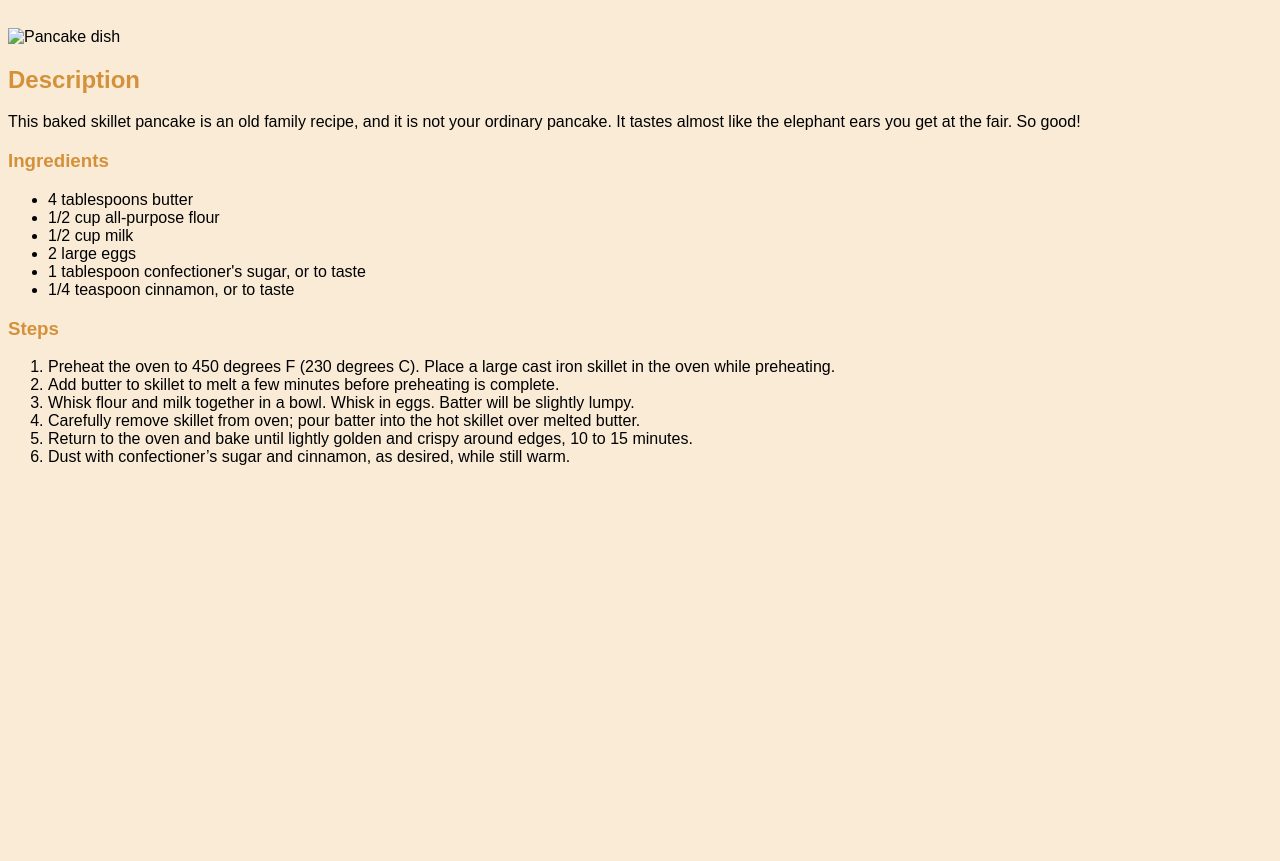
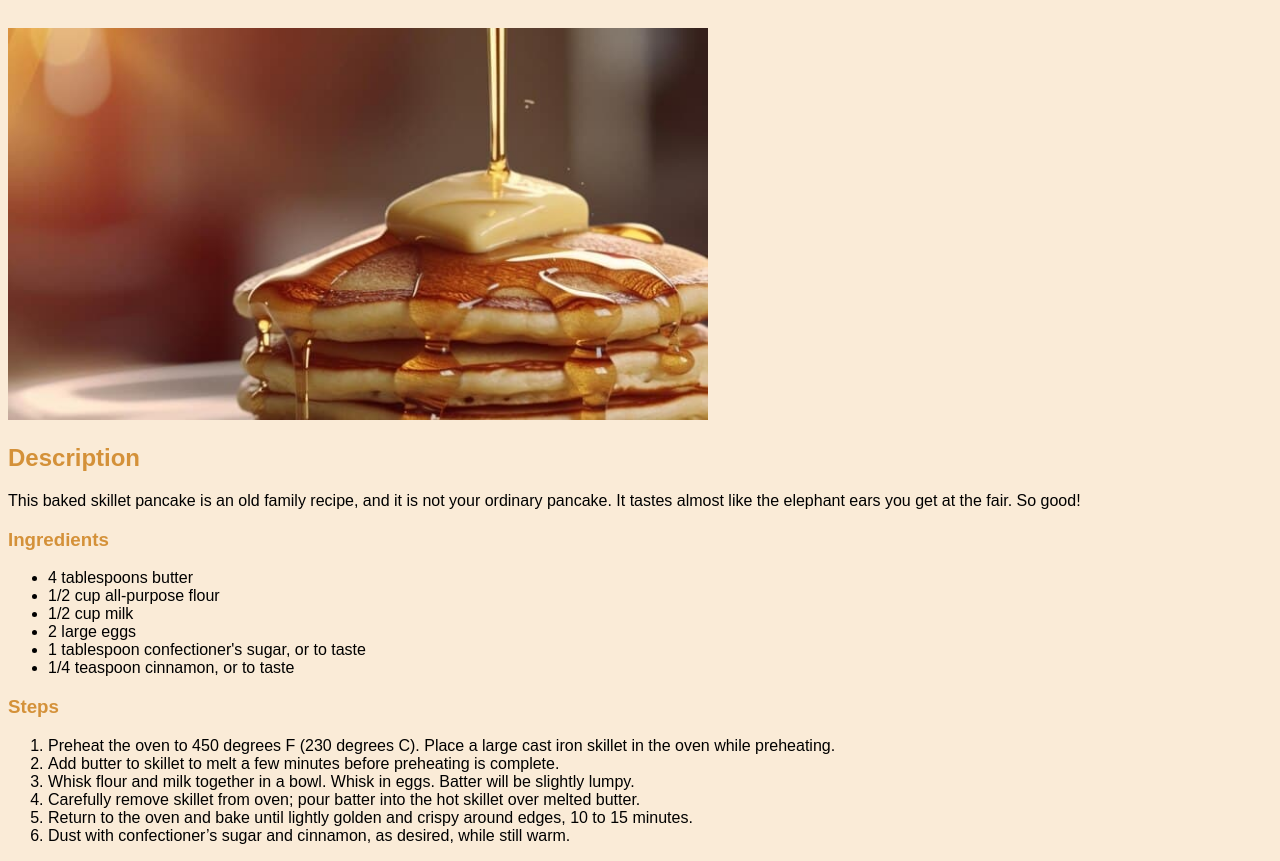
Before and after one commit to DaInCi670/odin-recipes, a plain HTML site: page recipes/pancake.html in a window 1280 px wide. Shown: the part 88-949 px from the top of the page. Before the commit the page ends 800 px from the top, so only its background shows below. Drawn offline with Linux system fonts and the light colour scheme.

Commit message:
replace "pancake.png" with "pancake.jpg"

```diff
--- a/recipes/pancake.html
+++ b/recipes/pancake.html
@@ -8,7 +8,7 @@
   </head>
   <body>
     <h1 class="recipe-header">Pancake</h1>
-    <img src="pancake.png" alt="Pancake dish" />
+    <img src="pancake.jpg" alt="Pancake dish" />
     <h2 class="recipe-overview">Description</h2>
     <p>
       This baked skillet pancake is an old family recipe, and it is not your
```
